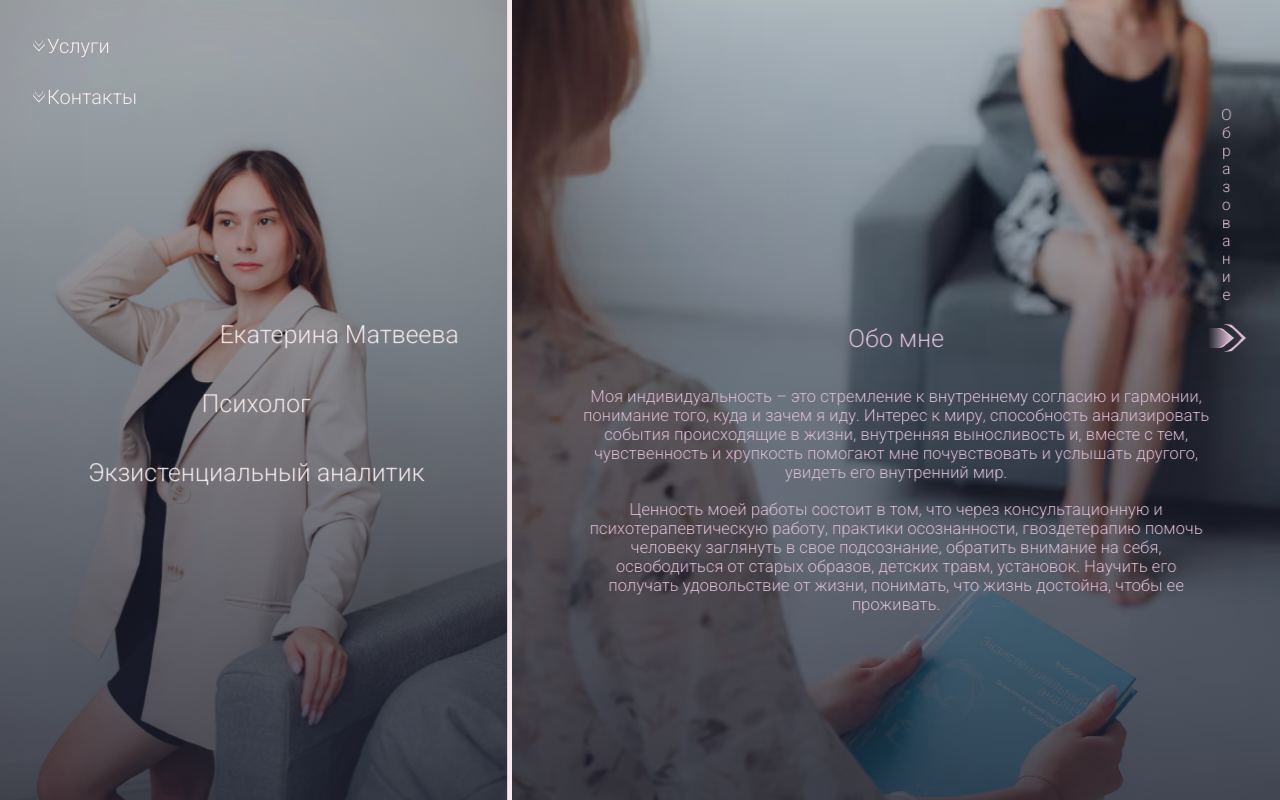
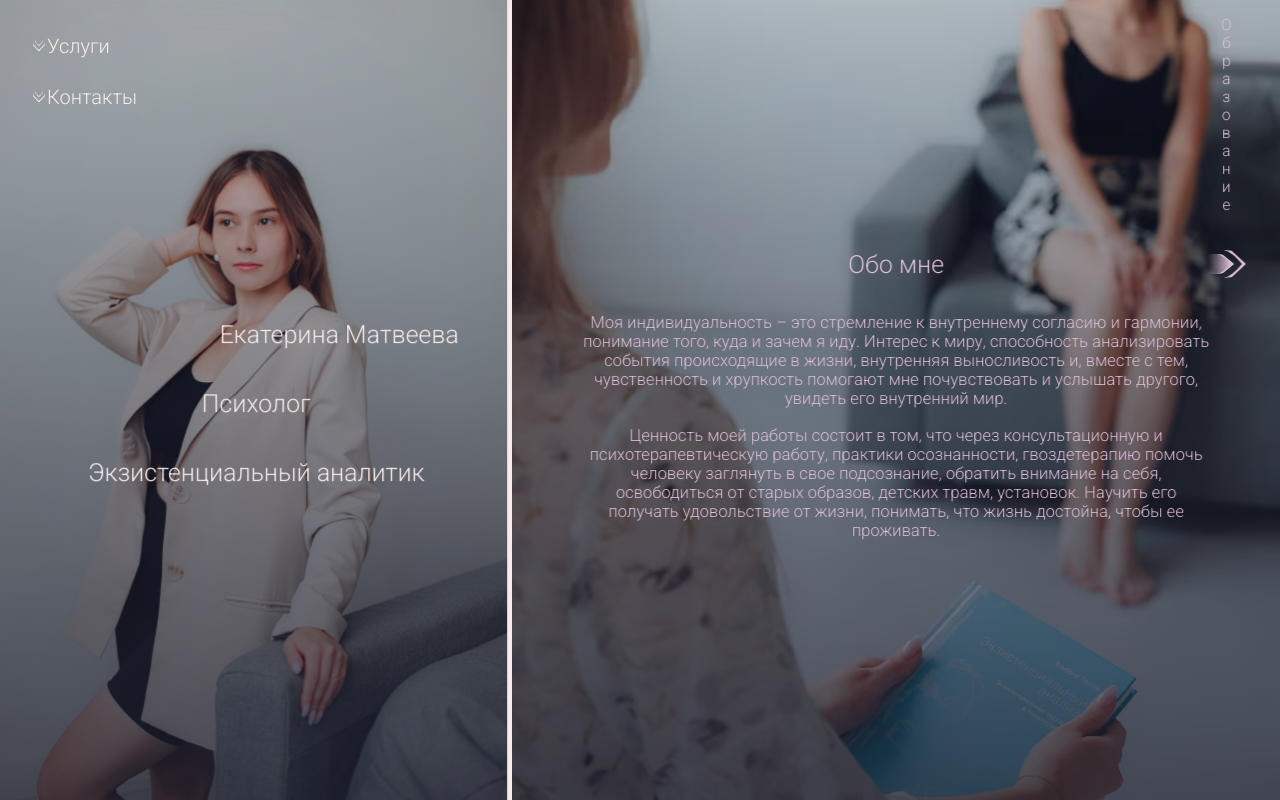
Before and after one commit to mmA1r/psycho-proj, an Astro site: page / in a window 1280 px wide. Built offline with nearby package versions, Linux system fonts and the light colour scheme; Astro itself is replaced by a stand-in of ours.

Commit message:
about page issue

```diff
--- a/src/components/About/InformationBlock/informationBlick.scss
+++ b/src/components/About/InformationBlock/informationBlick.scss
@@ -4,8 +4,8 @@
     position: relative;
     display: flex;
     flex-flow: column;
-    text-align: center;
     align-items: center;
+    justify-content: center;
     gap: 20px;
 
     width: 100%;
@@ -23,12 +23,10 @@
 }
 
 .about__sub-title {
-    min-height: 40%;
-
     text-align: end;
     writing-mode: vertical-lr;
     text-orientation: upright;
-
+    margin: 2dvh 1dvw;
     &.bio-sub-title { align-self: flex-end; }
     &.education-sub-title { align-self: flex-start; }
 
@@ -36,7 +34,6 @@
 
     @include desktop-width {
         font-size: calc(var(--index) * .75);
-        margin: 0 1dvw;
     }
 }
 
```
